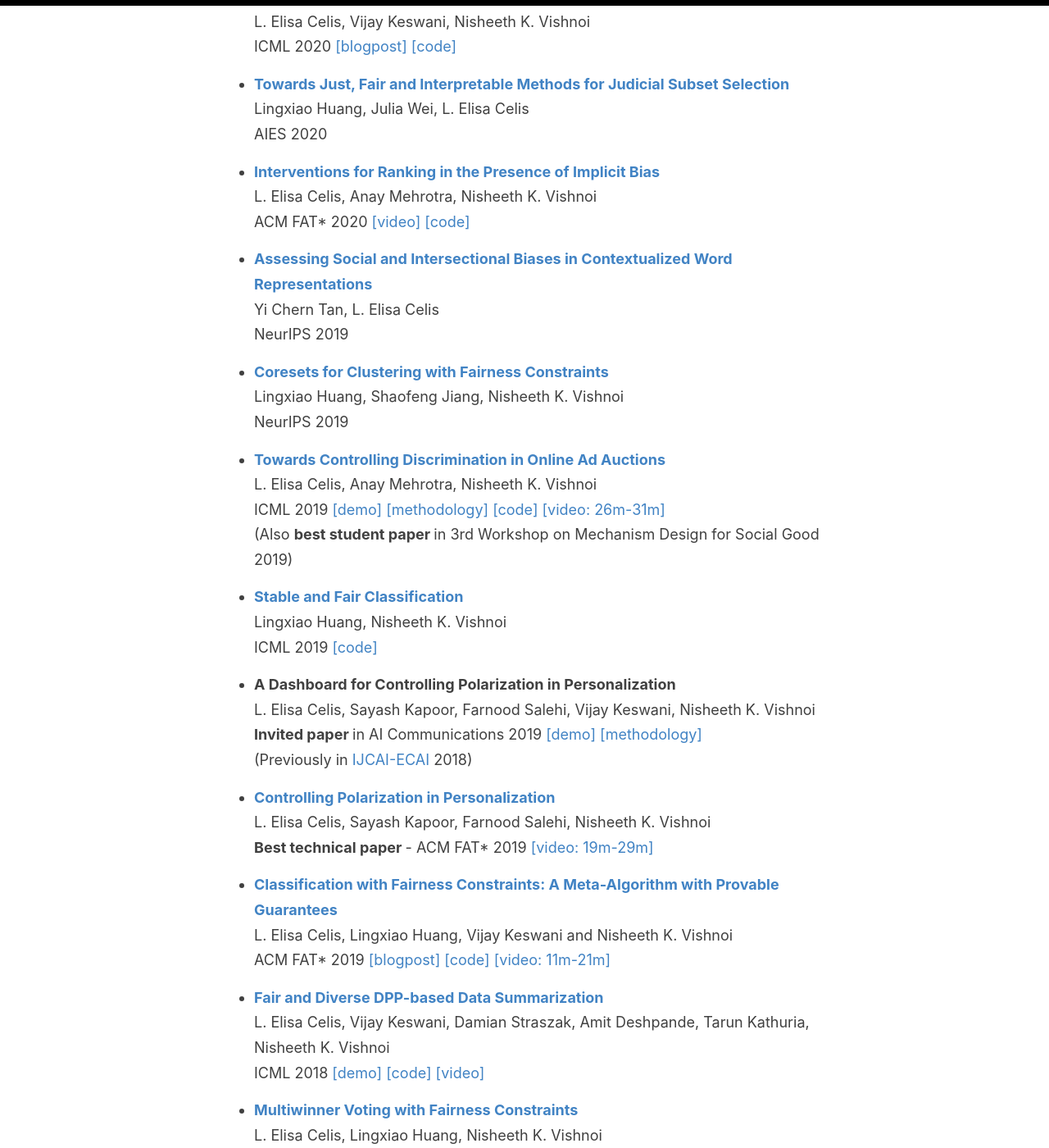
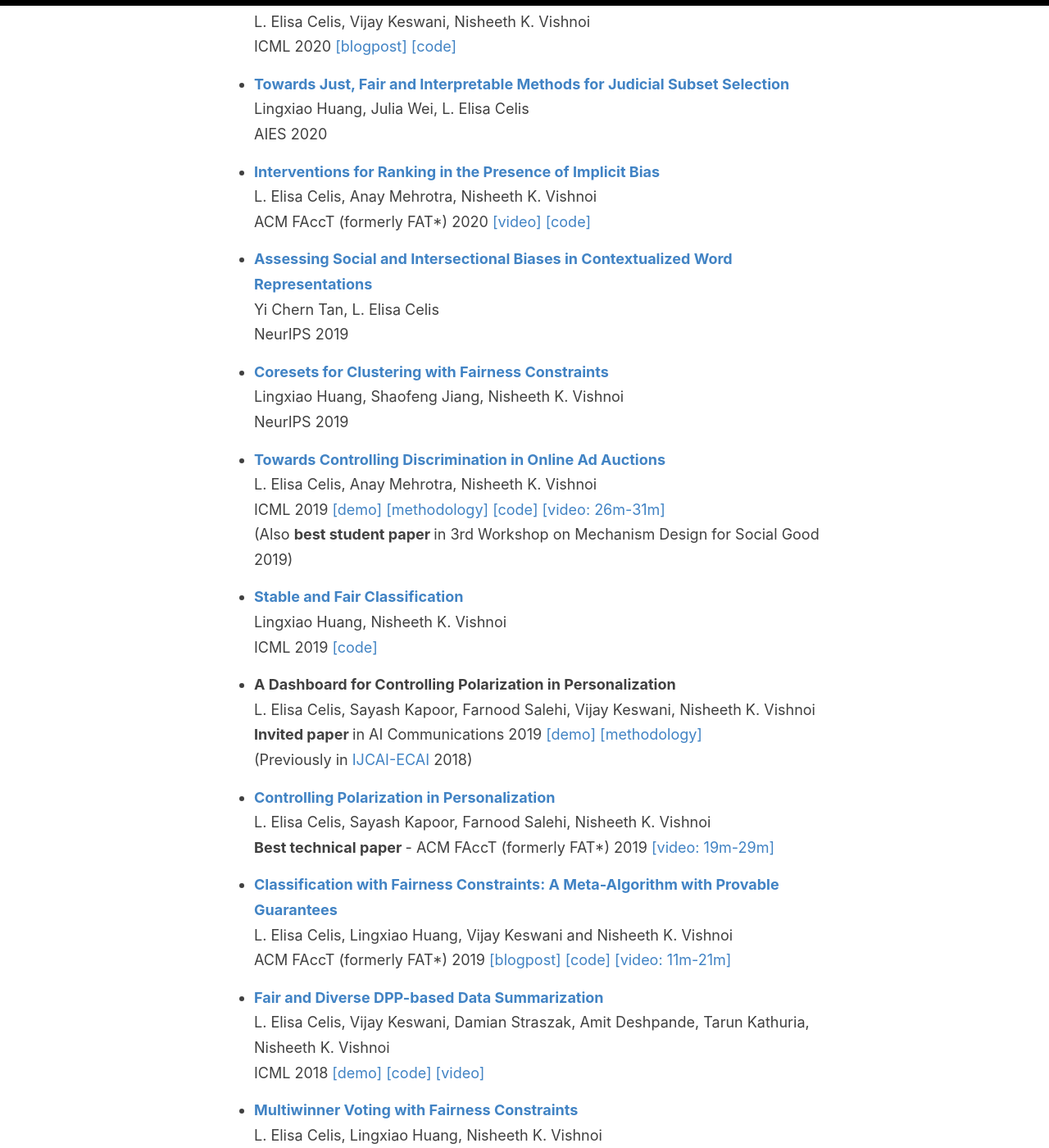
Before and after one commit to controlling-bias/controlling-bias.github.io, a Jekyll site: the page built from _posts/2020-07-23-papers.md, in a window 1280 px wide and 1400 px high, scrolled down 2036 px. Shown: the whole window at 82% size. Built offline with Jekyll 4.4.1, drawn with Linux system fonts in a browser that asks for light colours.

Commit message:
Update 2020-07-23-papers.md

```diff
--- a/_posts/2020-07-23-papers.md
+++ b/_posts/2020-07-23-papers.md
@@ -28,7 +28,7 @@ layout: default
 
 *	[<b>Interventions for Ranking in the Presence of Implicit Bias</b>](https://arxiv.org/abs/2001.08767)\\
 	L. Elisa Celis, Anay Mehrotra, Nisheeth K. Vishnoi\\
-	ACM FAT* 2020 [[video]](https://www.youtube.com/watch?v=Mkc2pTMo2Lg&list=PLXA0IWa3BpHkaM6uJauBdtkR3Hp4rePfp) [[code]](https://github.com/AnayMehrotra/Ranking-with-Implicit-Bias)
+	ACM FAccT (formerly FAT*) 2020 [[video]](https://www.youtube.com/watch?v=Mkc2pTMo2Lg&list=PLXA0IWa3BpHkaM6uJauBdtkR3Hp4rePfp) [[code]](https://github.com/AnayMehrotra/Ranking-with-Implicit-Bias)
 
 *	[<b>Assessing Social and Intersectional Biases in Contextualized Word Representations</b>](https://arxiv.org/abs/1911.01485)\\
 	Yi Chern Tan, L. Elisa Celis\\
@@ -54,11 +54,11 @@ layout: default
 
 *	[<b>Controlling Polarization in Personalization</b>](http://arxiv.org/abs/1802.08674)\\
 	L. Elisa Celis, Sayash Kapoor, Farnood Salehi, Nisheeth K. Vishnoi\\
-	<b> Best technical paper </b> - ACM FAT* 2019 [[video: 19m-29m]](https://www.youtube.com/watch?v=m8MjSmtrMSg)
+	<b> Best technical paper </b> - ACM FAccT (formerly FAT*) 2019 [[video: 19m-29m]](https://www.youtube.com/watch?v=m8MjSmtrMSg)
 
 *	[<b>Classification with Fairness Constraints: A Meta-Algorithm with Provable Guarantees</b>](https://arxiv.org/abs/1802.04023)\\
 	L. Elisa Celis, Lingxiao Huang, Vijay Keswani and Nisheeth K. Vishnoi\\
-	ACM FAT* 2019 [[blogpost]](http://cs.yale.edu/bias/blog/jekyll/update/2018/11/06/fair-classification.html) [[code]](https://github.com/vijaykeswani/FairClassification) [[video: 11m-21m]](https://www.youtube.com/watch?v=_oue1AgiQ_g)
+	ACM FAccT (formerly FAT*) 2019 [[blogpost]](http://cs.yale.edu/bias/blog/jekyll/update/2018/11/06/fair-classification.html) [[code]](https://github.com/vijaykeswani/FairClassification) [[video: 11m-21m]](https://www.youtube.com/watch?v=_oue1AgiQ_g)
 
 *	[<b>Fair and Diverse DPP-based Data Summarization</b>](https://arxiv.org/abs/1802.04023)\\
 	L. Elisa Celis, Vijay Keswani, Damian Straszak, Amit Deshpande, Tarun Kathuria, Nisheeth K. Vishnoi\\
```
